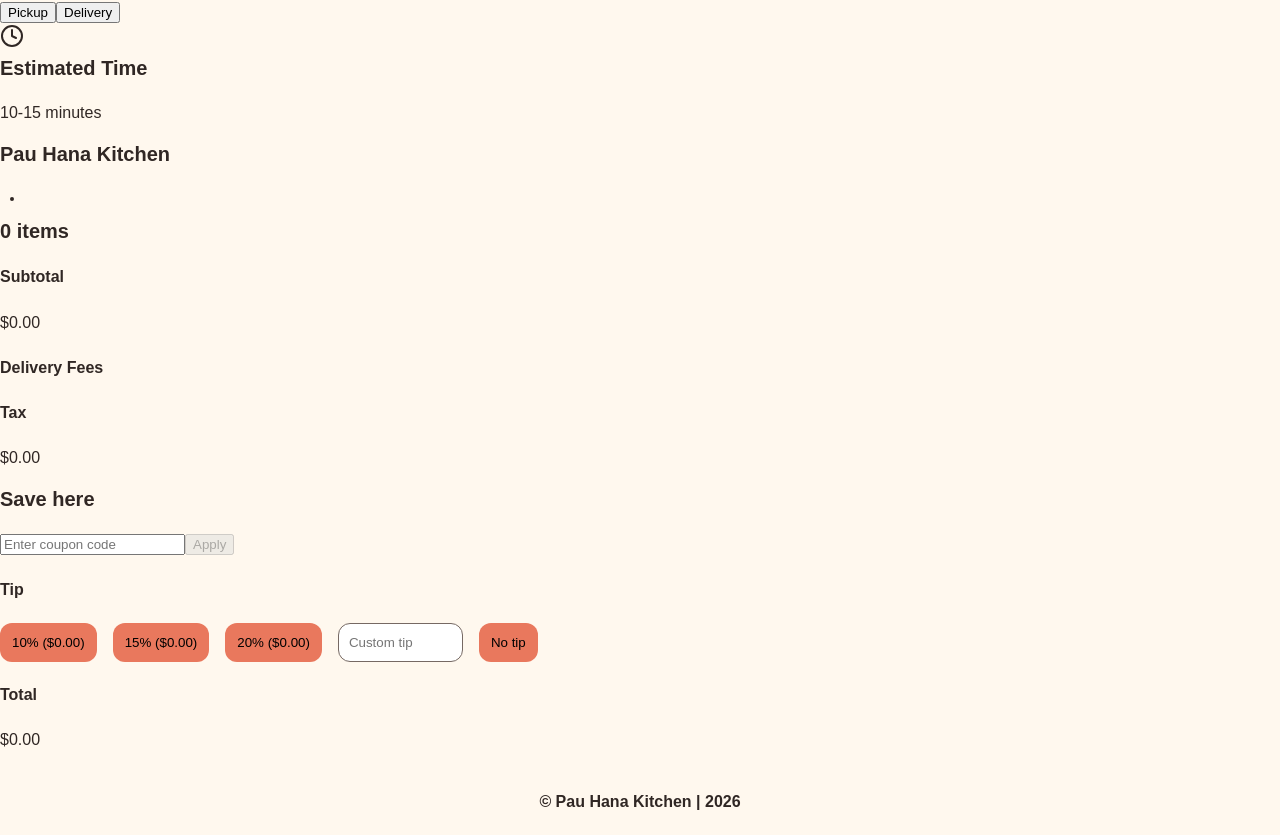
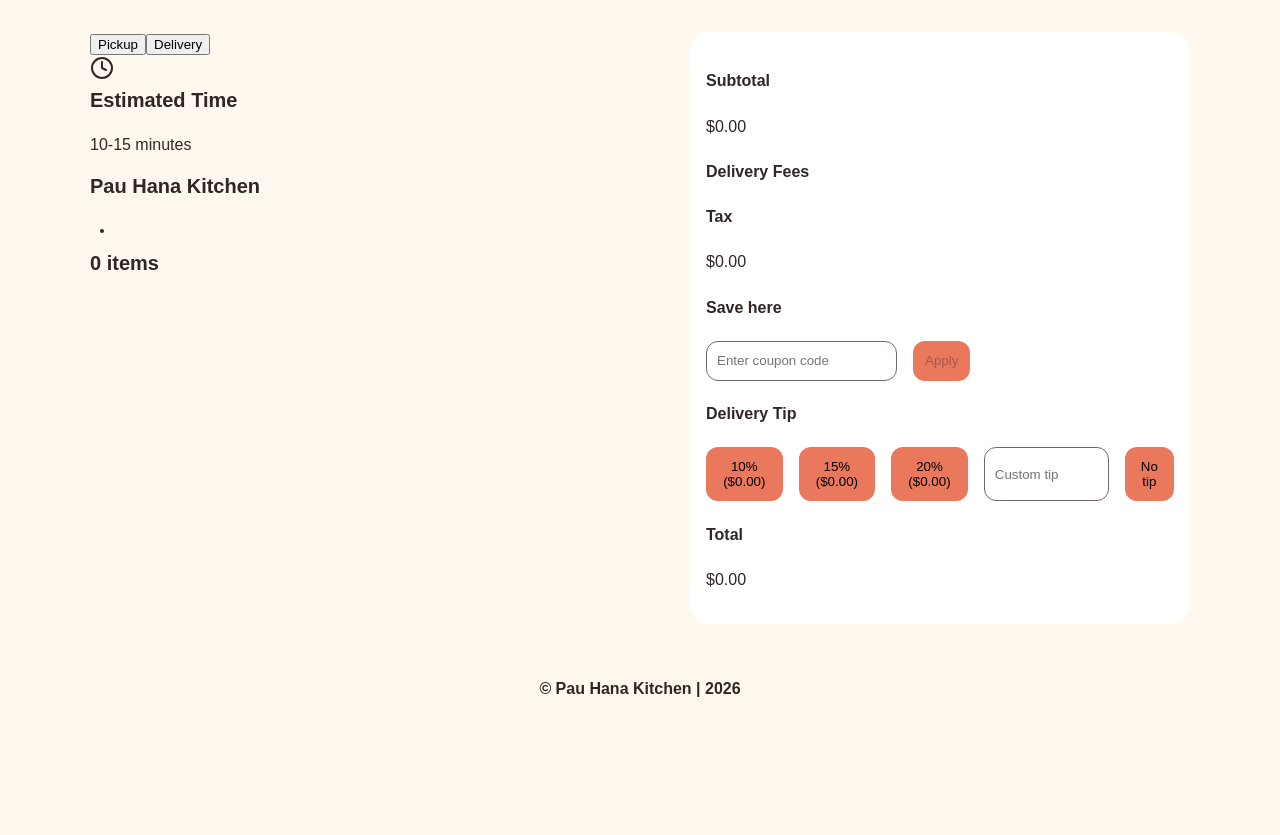
Before and after one commit to jjackson112/pau-hana-kitchen, a React (Vite) app in the folder frontend/: page /checkout in a window 1280 px wide. After the commit the page ends 800 px from the top, so only its background shows below. Built offline with nearby package versions, Linux system fonts and the light colour scheme.

Commit message:
Checkout + Coupon CSS

```diff
--- a/frontend/src/App.css
+++ b/frontend/src/App.css
@@ -396,13 +396,44 @@ a {
 
 /* Checkout Styles */
 
+.checkout-page {
+  display: grid;
+  grid-template-columns: minmax(0, 1fr) minmax(320px, 500px);
+  gap: 2rem;
+  width: min(100% - 2rem, 1100px);
+  margin: 0 auto;
+  padding: 2rem 0;
+}
+
+.fees {
+  background-color: var(--pauhana-surface);
+  border-radius: 20px;
+  padding: 1rem;
+}
+
+.coupon-controls {
+  display: flex;
+  justify-content: flex-start;
+  gap: 1rem;
+}
+
+.coupon-input-field, .custom-tip-field {
+  border-radius: 12px;
+  border: 1px solid var(--pauhana-muted);
+  padding-left: 10px;
+}
+
+.coupon-input-field {
+  height: 40px;
+}
+
 .tip-options {
   display: flex;
   justify-content: flex-start;
   gap: 1rem;
 }
 
-.tip-options button {
+.tip-options button, .coupon-btn {
   background-color: var(--pauhana-coral);
   border-radius: 12px;
   border: none;
@@ -421,9 +452,6 @@ a {
 
 .custom-tip-field {
   width: 125px;
-  border-radius: 12px;
-  border: 1px solid var(--pauhana-muted);
-  padding-left: 10px;
 }
 
 /* Footer Styles */
--- a/frontend/src/components/Coupon.jsx
+++ b/frontend/src/components/Coupon.jsx
@@ -32,8 +32,9 @@ function Coupon({ onApplyCoupon }) {
 
     return (
         <section className="coupon-container">
-            <h3 className="coupon-title">Save here</h3>
+            <h4 className="coupon-title">Save here</h4>
 
+            <div className="coupon-controls">
                 <input
                     className="coupon-input-field"
                     type="text"
@@ -50,8 +51,9 @@ function Coupon({ onApplyCoupon }) {
                 >
                     Apply
                 </button>
+            </div>
 
-            {message && <p className="coupon-message">{message}</p>}
+            <div className="coupon-message">{message && <p className="coupon-message">{message}</p>}</div>
         </section>
     )
 }
--- a/frontend/src/pages/Checkout.jsx
+++ b/frontend/src/pages/Checkout.jsx
@@ -48,19 +48,23 @@ function Checkout() {
 
     return (
         <div className="checkout-page">
+            <section className="checkout-components">
                 <OrderType orderType={orderType} setOrderType={setOrderType} />
                 <Time orderType={orderType} />
                 <CartSummary />
+            </section>
 
             <section className="fees">
-                <div className="subtotal">
+                <div className="fee-row subtotal">
                     <h4>Subtotal </h4>
                     <p>${subtotal.toFixed(2)}</p>
                 </div>
-                <div className="delivery-fees">
+
+                <div className="fee-row delivery-fees">
                     <h4>Delivery Fees</h4>
                 </div>
-                <div className="tax">
+
+                <div className="fee-row tax">
                     <h4>Tax</h4>
                     <p>${tax.toFixed(2)}</p>
                 </div>
@@ -68,22 +72,25 @@ function Checkout() {
                 <Coupon onApplyCoupon={setAppliedCoupon} />
 
                 <div className="tip">
-                    <h4 >Tip</h4>
-                </div>
+                    <h4>Delivery Tip</h4>
+
                     <div className="tip-options">
                         <button
+                            type="button"
                             className={`tip-btn ${tipOption === "10" ? "active" : ""}`}
                             onClick={() => dispatch(setTip({ amount: tip10, option: "10"}))}
                         >
                             10% (${tip10.toFixed(2)})
                         </button>
                         <button
+                            type="button"
                             className={`tip-btn ${tipOption === "15" ? "active" : ""}`}
                             onClick={() => dispatch(setTip( {amount: tip15, option: "15"}))}
                         >
                             15% (${tip15.toFixed(2)})
                         </button>
                         <button
+                            type="button"
                             className={`tip-btn ${tipOption === "20" ? "active" : ""}`}
                             onClick={() => dispatch(setTip({ amount: tip20, option: "20"}))}
                         >
@@ -105,21 +112,23 @@ function Checkout() {
                             }}
                         />
                         <button
+                            type="button"
                             className={`tip-btn ${tipOption === "0" ? "active" : ""}`}
                             onClick={() => dispatch(setTip({ amount: 0, option: "0"}))}
                         >
                             No tip
                         </button>
                     </div>
+                </div>
 
                 {appliedCoupon && (
-                    <div className="discount">
+                    <div className="fee-row discount">
                         <h4>Discount ({appliedCoupon.code})</h4>
                         <p>- ${discount.toFixed(2)}</p>
                     </div>
                 )}
 
-                <div className="total">
+                <div className="fee-row total">
                     <h4>Total</h4>
                     <p>${total.toFixed(2)}</p>
                 </div>
```
Lines whose indentation alone changed are shown as unchanged.
